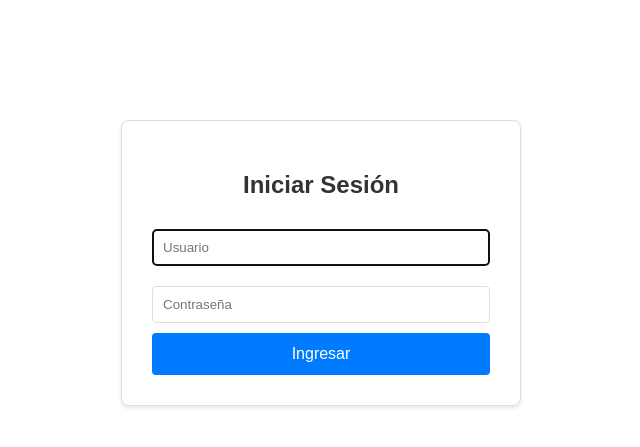
After one commit to Pavivinola/sala_reservas, a Django app: page /login/ in a window 1280 px wide. The commit adds this page. Shown: the top 447 px of the page, without its empty margins (319-959 px from the left). Run offline with Django 5.2, Linux system fonts and the light colour scheme.

Commit message:
Implementar login/logout personalizado y sistema completo de permisos por roles

```diff
--- a/reservas/templates/reservas/base.html
+++ b/reservas/templates/reservas/base.html
@@ -221,9 +221,9 @@
                     {% if user.profile %}
                         <span style="opacity: 0.8;">({{ user.profile.role.get_name_display }})</span>
                     {% endif %}
-                    <a href="{% url 'admin:logout' %}" class="btn btn-secondary" style="padding: 0.5rem 1rem;">Salir</a>
+                    <a href="{% url 'logout' %}" class="btn btn-secondary" style="padding: 0.5rem 1rem;">Salir</a>
                 {% else %}
-                    <a href="{% url 'admin:login' %}?next={{ request.path }}" class="btn btn-primary" style="padding: 0.5rem 1rem;">Iniciar Sesión</a>
+                    <a href="{% url 'login' %}?next={{ request.path }}" class="btn btn-primary" style="padding: 0.5rem 1rem;">Iniciar Sesión</a>
                 {% endif %}
             </div>
         </div>
--- a/reservas/templates/reservas/index.html
+++ b/reservas/templates/reservas/index.html
@@ -43,7 +43,7 @@
             <p style="color: #856404; font-weight: 500;">
                 ℹ️ Para realizar reservas debes iniciar sesión
             </p>
-            <a href="{% url 'admin:login' %}?next={% url 'reservas:disponibilidad' %}" class="btn btn-primary" style="margin-top: 1rem;">
+            <a href="{% url 'login' %}?next={% url 'reservas:disponibilidad' %}" class="btn btn-primary" style="margin-top: 1rem;">
                 Iniciar Sesión
             </a>
         </div>
--- /dev/null
+++ b/reservas/templates/reservas/login.html
@@ -0,0 +1,65 @@
+<!DOCTYPE html>
+<html>
+<head>
+    <title>Iniciar Sesión - Sistema de Reservas</title>
+    <style>
+        body {
+            font-family: Arial, sans-serif;
+            max-width: 400px;
+            margin: 100px auto;
+            padding: 20px;
+        }
+        .login-form {
+            border: 1px solid #ddd;
+            padding: 30px;
+            border-radius: 8px;
+            box-shadow: 0 2px 4px rgba(0,0,0,0.1);
+        }
+        h2 {
+            text-align: center;
+            color: #333;
+        }
+        input {
+            width: 100%;
+            padding: 10px;
+            margin: 10px 0;
+            border: 1px solid #ddd;
+            border-radius: 4px;
+            box-sizing: border-box;
+        }
+        button {
+            width: 100%;
+            padding: 12px;
+            background-color: #007bff;
+            color: white;
+            border: none;
+            border-radius: 4px;
+            cursor: pointer;
+            font-size: 16px;
+        }
+        button:hover {
+            background-color: #0056b3;
+        }
+        .error {
+            color: red;
+            margin: 10px 0;
+        }
+    </style>
+</head>
+<body>
+    <div class="login-form">
+        <h2>Iniciar Sesión</h2>
+
+        {% if form.errors %}
+            <p class="error">Usuario o contraseña incorrectos</p>
+        {% endif %}
+
+        <form method="post">
+            {% csrf_token %}
+            <input type="text" name="username" placeholder="Usuario" required autofocus>
+            <input type="password" name="password" placeholder="Contraseña" required>
+            <button type="submit">Ingresar</button>
+        </form>
+    </div>
+</body>
+</html>
--- a/sala_reservas/settings.py
+++ b/sala_reservas/settings.py
@@ -136,3 +136,8 @@ EMAIL_USE_TLS = True
 EMAIL_HOST_USER = 'reservas.uah@gmail.com'  # email que cremos para esto
 EMAIL_HOST_PASSWORD = 'blzi zsnp pnbx rrea'  # contraseña de aplicación
 DEFAULT_FROM_EMAIL = 'Sistema de Reservas UAH <reservas.uah@gmail.com>'
+
+# URLs de autenticación
+LOGIN_URL = 'login'
+LOGIN_REDIRECT_URL = 'reservas:disponibilidad'
+LOGOUT_REDIRECT_URL = 'login'
--- a/sala_reservas/urls.py
+++ b/sala_reservas/urls.py
@@ -1,9 +1,19 @@
 from django.contrib import admin
 from django.urls import path, include
 from django.shortcuts import redirect
+from django.contrib.auth import views as auth_views
+from reservas import views as reservas_views
 
 urlpatterns = [
     path('admin/', admin.site.urls),
     path('reservas/', include('reservas.urls')),
-    path('', lambda request: redirect('reservas:index')),  # Redirigir raíz a reservas
+
+    # Login/Logout para usuarios normales
+    path('login/', auth_views.LoginView.as_view(template_name='reservas/login.html'), name='login'),
+    path('logout/', reservas_views.logout_view, name='logout'),
+    #path('logout/', auth_views.LogoutView.as_view(), name='logout'),
+    #path('logout/', auth_views.LogoutView.as_view(next_page='login', http_method_names=['get', 'post']), name='logout'),
+
+    # Redirigir raíz a reservas
+    path('', lambda request: redirect('reservas:index')),
 ]
```
Also changed, not shown: reservas/views.py (+31 -3 lines), db.sqlite3.
